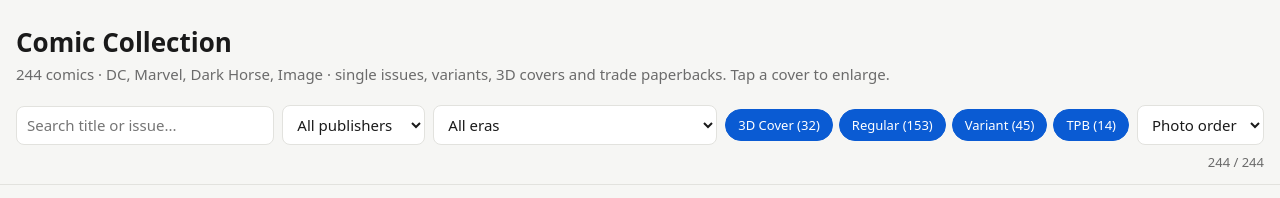
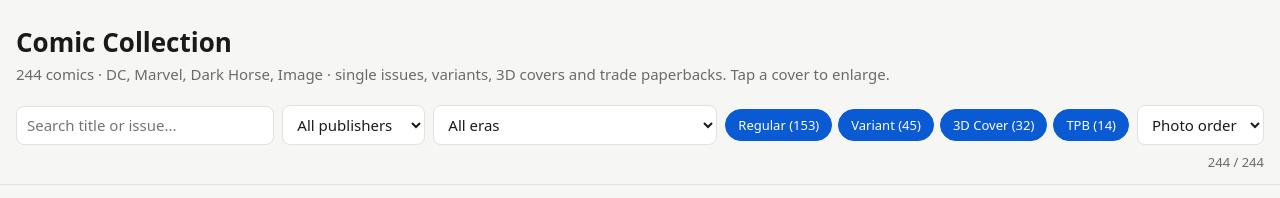
Before and after one commit to emreutkan/collection, a plain HTML site: page index.html in a window 1280 px wide. Shown: the top 198 px of the page. Drawn offline with Linux system fonts and the light colour scheme.

Commit message:
Order type chips Regular first
Co-Authored-By: Claude Opus 5.5 <noreply@anthropic.com>

```diff
--- a/index.html
+++ b/index.html
@@ -309,7 +309,7 @@ const KN={R:"Regular",V:"Variant","3":"3D Cover",T:"TPB"}, SN={N:"New 52",Y:"DC
 const D=RAW.split("\n").map((l,i)=>{const[p,t,is,v,k,pub,s]=l.split("|");return{n:i+1,t,i:is,v,k:KN[k],pub,s,img:`img/IMG_${p}.jpg`}});
 
 const $=id=>document.getElementById(id), esc=s=>s.replace(/&/g,"&amp;").replace(/</g,"&lt;").replace(/"/g,"&quot;");
-const KINDS=Object.values(KN), on=new Set(KINDS);
+const KINDS=["Regular","Variant","3D Cover","TPB"], on=new Set(KINDS);
 [...new Set(D.map(d=>d.pub))].sort().forEach(p=>$("pub").add(new Option(`${p} (${D.filter(d=>d.pub==p).length})`,p)));
 [...$("era").options].forEach(o=>{if(o.value)o.text+=` (${D.filter(d=>o.value.includes(d.s)).length})`});
 KINDS.forEach(k=>{const b=document.createElement("button");b.className="chip";b.textContent=`${k} (${D.filter(d=>d.k==k).length})`;b.setAttribute("aria-pressed","true");
```
